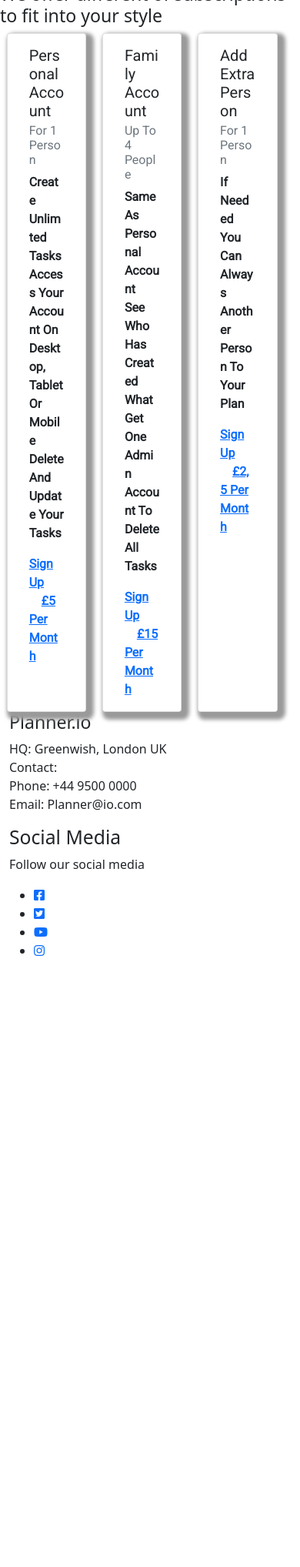
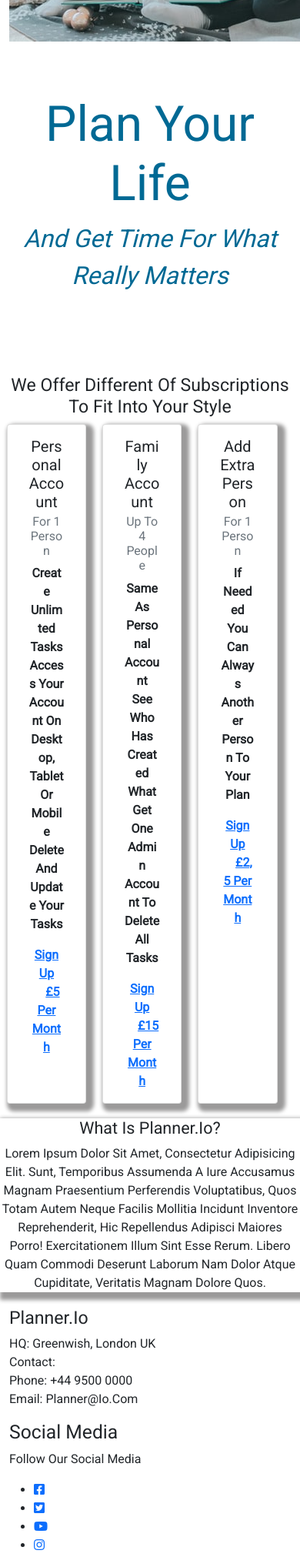
Before and after one commit to Code-Institute-Submissions/Tofthaslund-MS3, a Flask app: page / in a window 390 px wide; the page is wider, and only the part inside the window is pictured. Shown: the part 429-2465 px from the top of that part at 77% size. Before the commit the page ends 1671 px from the top of that part, so only its background shows below. Run offline with Flask 2, Linux system fonts and the light colour scheme; some libraries are stand-ins or nearby versions.

Commit message:
fixed img route and added about section to index.html

```diff
--- a/static/css/style.css
+++ b/static/css/style.css
@@ -1,8 +1,42 @@
 @import url('https://fonts.googleapis.com/css2?family=Roboto&display=swap');
 
-.headline-text{
+*{
     font-family: 'Roboto', sans-serif;
     text-transform: capitalize;
+}
+
+/* headline and image  */
+
+.family img{
+    height: auto;
+    width: 100%;
+}
+
+.front-text{
+    padding: 70px 0;
+    text-align: center;
+    color: #006994;
+}
+
+.front-text h1{
+    font-size: 4rem;
+    font-weight: lighter;
+}
+
+.front-text p{
+    font-size: 2rem;
+    font-weight: lighter;
+    font-style: italic;
+}
+
+/* subscription overview */
+
+.overview{
+    margin-top: 5%;
+}
+
+.overview h3{
+    margin-bottom: 2%;
 }
 
 
@@ -17,3 +51,9 @@
 .card-link{
     font-weight: bolder;
 }
+
+.about{
+    box-shadow: 5px 5px 5px 5px rgb(155, 154, 154);
+   margin-top: 5%;
+   margin-bottom: 5%;
+}
--- a/templates/index.html
+++ b/templates/index.html
@@ -2,17 +2,19 @@
 {% block content %}
 
 
-<div class="row happy">
+<div class="container">
     <div class="row">
-        <img src="{{ url_for('static', filename='photo-by-ann-danilina-on-unsplash.jpg') }}" alt="family">
-    </div>
-    <div class="row headline-text">
-        <h2>Plan your life</h2>
-        <p>and get time for whats really matters</p>
+        <div class="col-md-8">
+            <img src="{{ url_for('static', filename='image/photo-by-ann-danilina-on-unsplash.jpg')}}" alt="family">
+        </div>
+        <div class="col-md-4 front-text">
+            <h1>Plan your life</h1>
+            <p>And get time for what really matters</p>
+        </div>
     </div>
 </div>
 
-<div class="row col-sm-12 col-md-12">
+<div class="row col-sm-12 col-md-12 text-center overview">
     <h3>We offer different of subscriptions to fit into your style</h3>
     <div class="card" style="width: 25%;">
         <div class="card-body">
@@ -56,4 +58,13 @@
         </div>
       </div>
 </div>
+
+<div class="col-md-6 col-sm-6 about text-center offset-md-3">
+    <h4>What is planner.io?</h4>
+    <p>
+        Lorem ipsum dolor sit amet, consectetur adipisicing elit. Sunt, temporibus assumenda a iure accusamus magnam praesentium perferendis voluptatibus,
+        quos totam autem neque facilis mollitia incidunt inventore reprehenderit, hic repellendus adipisci maiores porro! Exercitationem illum sint esse rerum.
+        Libero quam commodi deserunt laborum nam dolor atque cupiditate, veritatis magnam dolore quos.
+    </p>
+</div>
 {% endblock %}
```
Also changed, not shown: static/image/photo-by-ann-danilina-on-unsplash.jpg (renamed from static/assets/photo-by-ann-danilina-on-unsplash.jpg).
